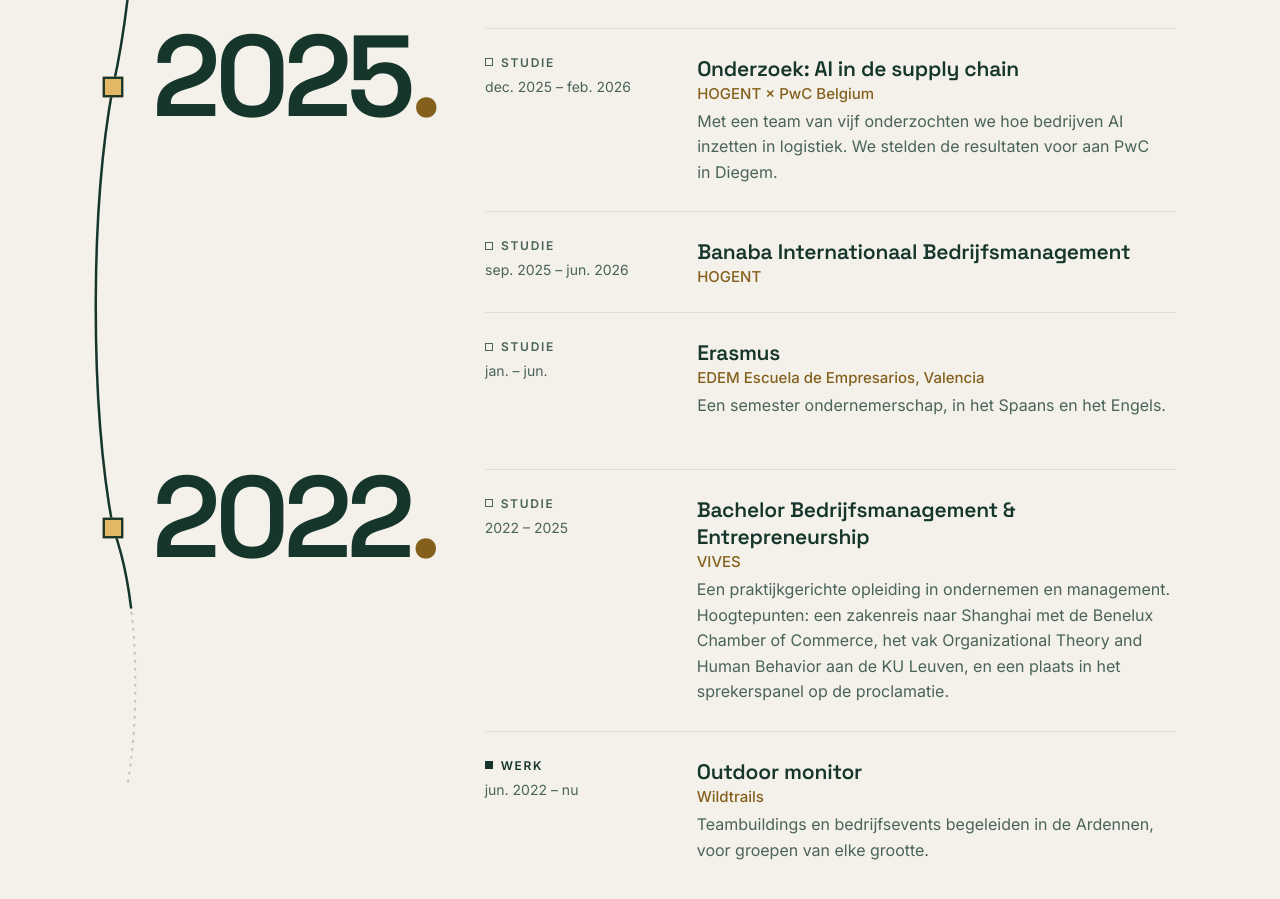
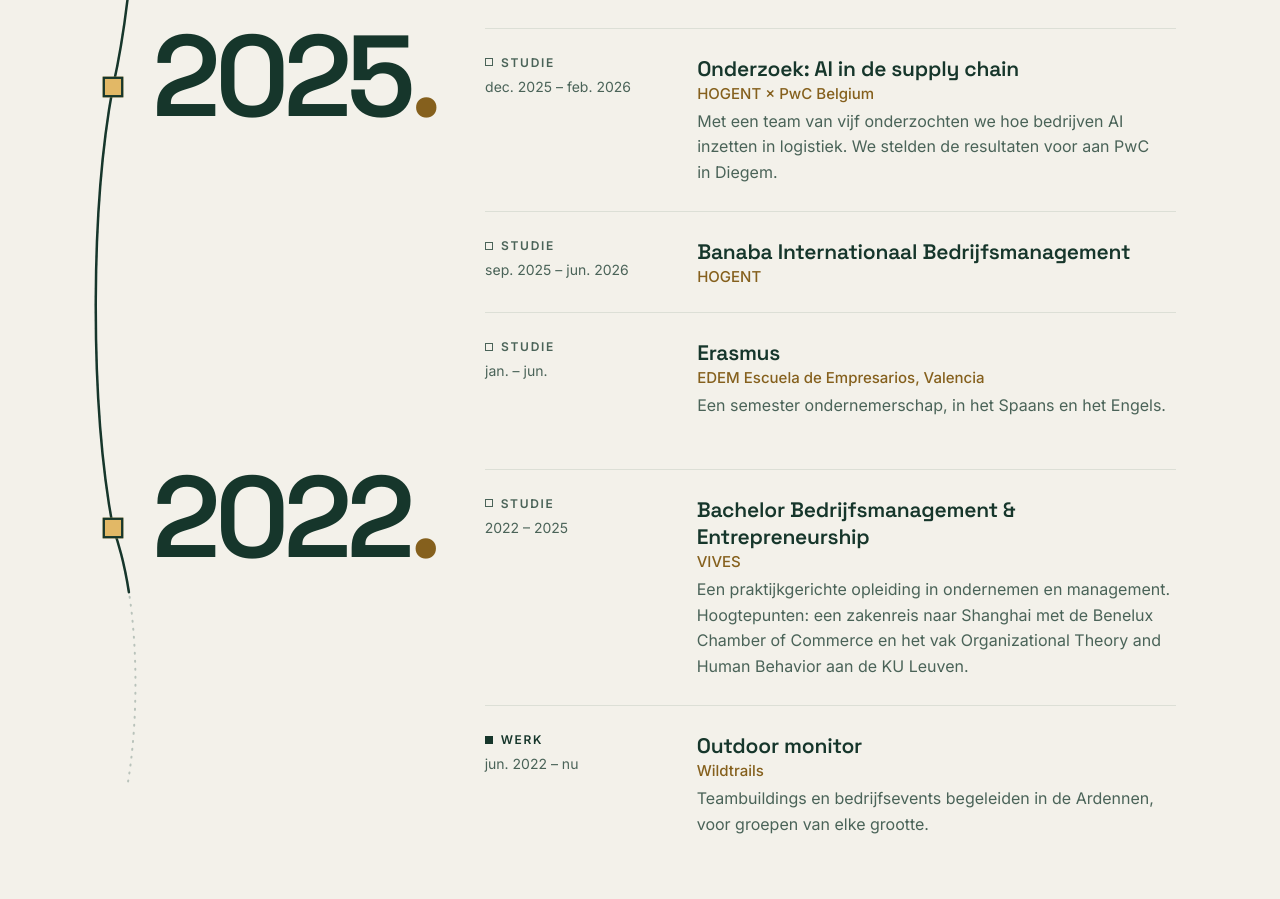
Before and after one commit to BapDub/BapDub.github.io, a plain HTML site: page index.html in a window 1280 px wide. Shown: the part 2749-3648 px from the top of the page. Drawn offline with Linux system fonts and the light colour scheme.

Commit message:
Proclamatie weggelaten bij VIVES
Co-Authored-By: Claude Opus 5.5 <noreply@anthropic.com>
Claude-Session: https://claude.ai/code/session_014NBjVU54pvEmG2DUR3Hm17

```diff
--- a/index.html
+++ b/index.html
@@ -136,7 +136,7 @@ a{color:#16362B}a:hover{color:#85601D}
 <div style="flex: 1 1 240px; font-family: 'Space Grotesk', Inter, system-ui, sans-serif; font-size: clamp(64px, 9vw, 120px); line-height: 0.85; font-weight: 600; letter-spacing: -0.05em; color: #84928A; transform: translateX(-8px);" data-year="2" style2=" transition: color 0.4s ease, transform 0.5s cubic-bezier(.2,.7,.2,1); padding: 22px 0 24px">2022<span style="color: #85601D">.</span></div>
 <div style="flex: 999 1 560px; min-width: 0; display: flex; flex-direction: column"><div style="display: flex; flex-wrap: wrap; gap: 8px 32px; padding: 26px 0; border-top: 1px solid #DCDFD6">
 <div style="flex: 1 1 180px; display: flex; flex-direction: column; gap: 8px"><span style="display: inline-flex; align-items: center; gap: 8px; font-size: 12px; font-weight: 600; letter-spacing: 0.14em; text-transform: uppercase; color: #4A6358"><span style="display: block; width: 8px; height: 8px; box-sizing: border-box; border: 1.5px solid #4A6358"></span>Studie</span><span style="font-size: 14px; color: #4A6358">2022 – 2025</span></div>
-<div style="flex: 999 1 420px; min-width: 0"><h3 style="margin: 0; font-family: 'Space Grotesk', Inter, system-ui, sans-serif; font-size: 21px; font-weight: 600; letter-spacing: -0.01em; color: #16362B">Bachelor Bedrijfsmanagement & Entrepreneurship</h3><p style="margin: 2px 0 0; font-size: 15px; font-weight: 500; color: #85601D">VIVES</p><p style="margin: 6px 0 0; font-size: 16px; line-height: 1.6; color: #4A6358; text-wrap: pretty; max-width: 38em">Een praktijkgerichte opleiding in ondernemen en management. Hoogtepunten: een zakenreis naar Shanghai met de Benelux Chamber of Commerce, het vak Organizational Theory and Human Behavior aan de KU Leuven, en een plaats in het sprekerspanel op de proclamatie.</p></div>
+<div style="flex: 999 1 420px; min-width: 0"><h3 style="margin: 0; font-family: 'Space Grotesk', Inter, system-ui, sans-serif; font-size: 21px; font-weight: 600; letter-spacing: -0.01em; color: #16362B">Bachelor Bedrijfsmanagement & Entrepreneurship</h3><p style="margin: 2px 0 0; font-size: 15px; font-weight: 500; color: #85601D">VIVES</p><p style="margin: 6px 0 0; font-size: 16px; line-height: 1.6; color: #4A6358; text-wrap: pretty; max-width: 38em">Een praktijkgerichte opleiding in ondernemen en management. Hoogtepunten: een zakenreis naar Shanghai met de Benelux Chamber of Commerce en het vak Organizational Theory and Human Behavior aan de KU Leuven.</p></div>
 </div><div style="display: flex; flex-wrap: wrap; gap: 8px 32px; padding: 26px 0; border-top: 1px solid #DCDFD6">
 <div style="flex: 1 1 180px; display: flex; flex-direction: column; gap: 8px"><span style="display: inline-flex; align-items: center; gap: 8px; font-size: 12px; font-weight: 600; letter-spacing: 0.14em; text-transform: uppercase; color: #16362B"><span style="display: block; width: 8px; height: 8px; background: #16362B"></span>Werk</span><span style="font-size: 14px; color: #4A6358">jun. 2022 – nu</span></div>
 <div style="flex: 999 1 420px; min-width: 0"><h3 style="margin: 0; font-family: 'Space Grotesk', Inter, system-ui, sans-serif; font-size: 21px; font-weight: 600; letter-spacing: -0.01em; color: #16362B">Outdoor monitor</h3><p style="margin: 2px 0 0; font-size: 15px; font-weight: 500; color: #85601D">Wildtrails</p><p style="margin: 6px 0 0; font-size: 16px; line-height: 1.6; color: #4A6358; text-wrap: pretty; max-width: 38em">Teambuildings en bedrijfsevents begeleiden in de Ardennen, voor groepen van elke grootte.</p></div>
```
